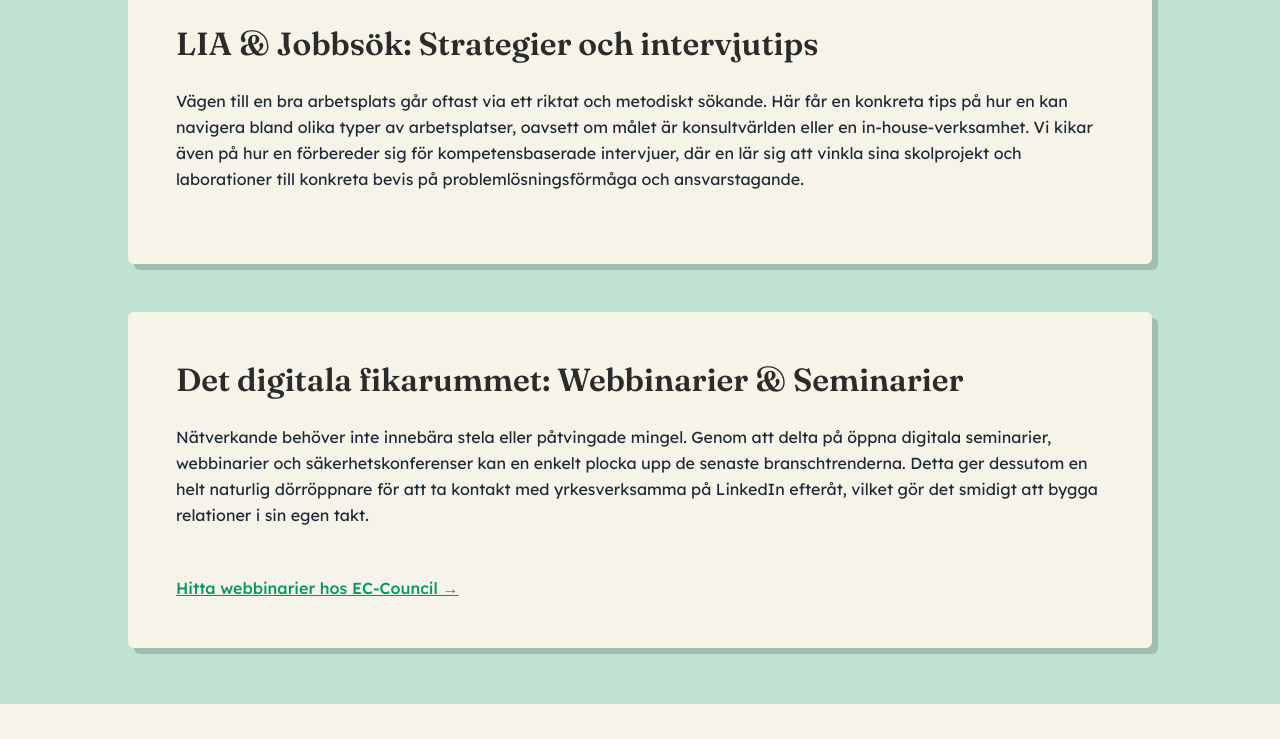
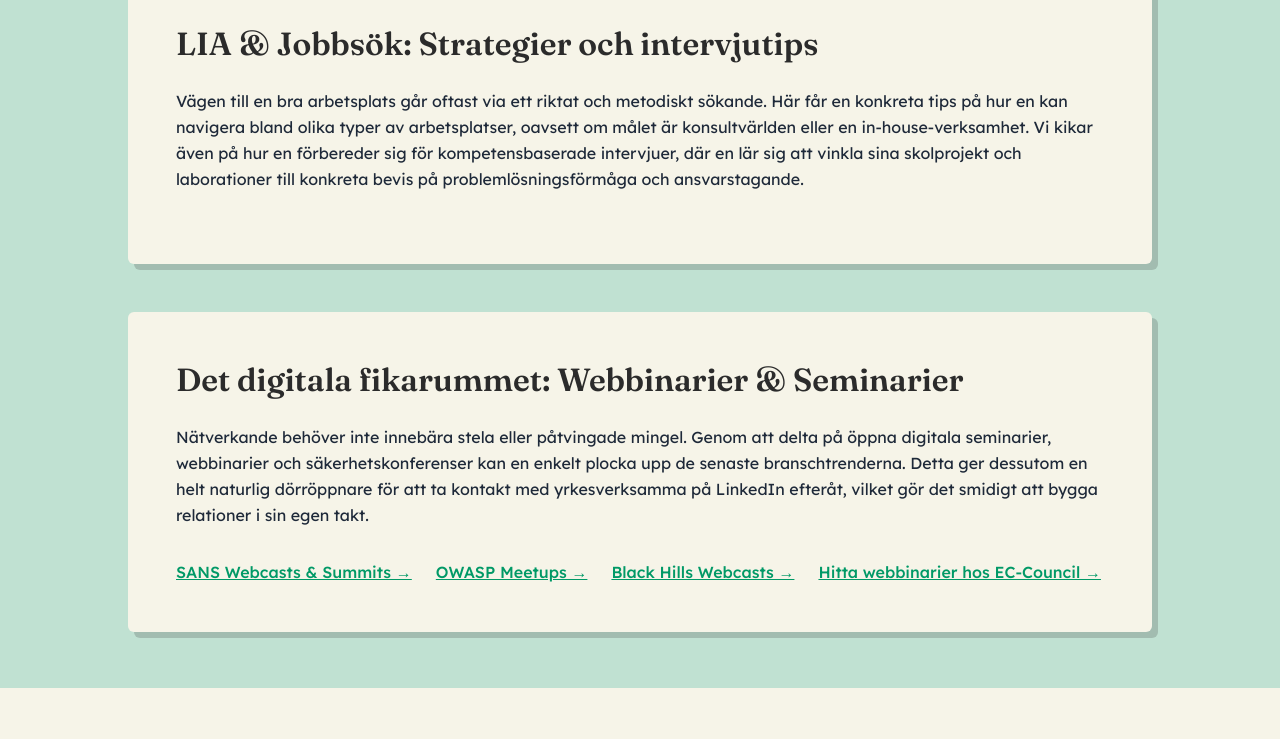
Before and after one commit to karinEkenberg/Cybersakerhetskompassen, a React (Vite) app: page /natverk in a window 1280 px wide. Shown: the part 2695-3434 px from the top of the page. Built offline with nearby package versions, Linux system fonts and the light colour scheme.

Commit message:
add webinar sites

```diff
--- a/src/components/Network.jsx
+++ b/src/components/Network.jsx
@@ -73,9 +73,9 @@ const Network = () => {
               href="https://rootr.se"
               target="_blank"
               rel="noopener noreferrer"
-              className="font-medium underline hover:text-[#dca4a4] transition-colors"
+              className="text-emerald-600 underline hover:text-emerald-800 font-medium"
             >
-              rootr.se
+              rootr.se →
             </a>
             .
           </li>
@@ -150,10 +150,42 @@ const Network = () => {
         // imageSrc={WebinarImage}
         imageAlt="People participating in an online cybersecurity webinar"
         priority={false}
-        buttonText="Hitta webbinarier hos EC-Council →"
-        buttonLink="https://www.eccouncil.org/cybersecurity-exchange/cyber-talks/"
-        buttonStyle="text-emerald-600 underline hover:text-emerald-800 font-medium"
-      />
+      >
+        <div className="flex flex-col sm:flex-row flex-wrap gap-x-6 gap-y-3 pt-2">
+          <a
+            href="https://www.sans.org/webcasts/"
+            target="_blank"
+            rel="noopener noreferrer"
+            className="text-emerald-600 underline hover:text-emerald-800 font-medium"
+          >
+            SANS Webcasts & Summits →
+          </a>
+          <a
+            href="https://owasp.org/chapters/"
+            target="_blank"
+            rel="noopener noreferrer"
+            className="text-emerald-600 underline hover:text-emerald-800 font-medium"
+          >
+            OWASP Meetups →
+          </a>
+          <a
+            href="https://www.blackhillsinfosec.com/webcasts/"
+            target="_blank"
+            rel="noopener noreferrer"
+            className="text-emerald-600 underline hover:text-emerald-800 font-medium"
+          >
+            Black Hills Webcasts →
+          </a>
+          <a
+            href="https://www.eccouncil.org/cybersecurity-exchange/cyber-talks/"
+            target="_blank"
+            rel="noopener noreferrer"
+            className="text-emerald-600 underline hover:text-emerald-800 font-medium"
+          >
+            Hitta webbinarier hos EC-Council →
+          </a>
+        </div>
+      </Section>
     </>
   );
 };
```
